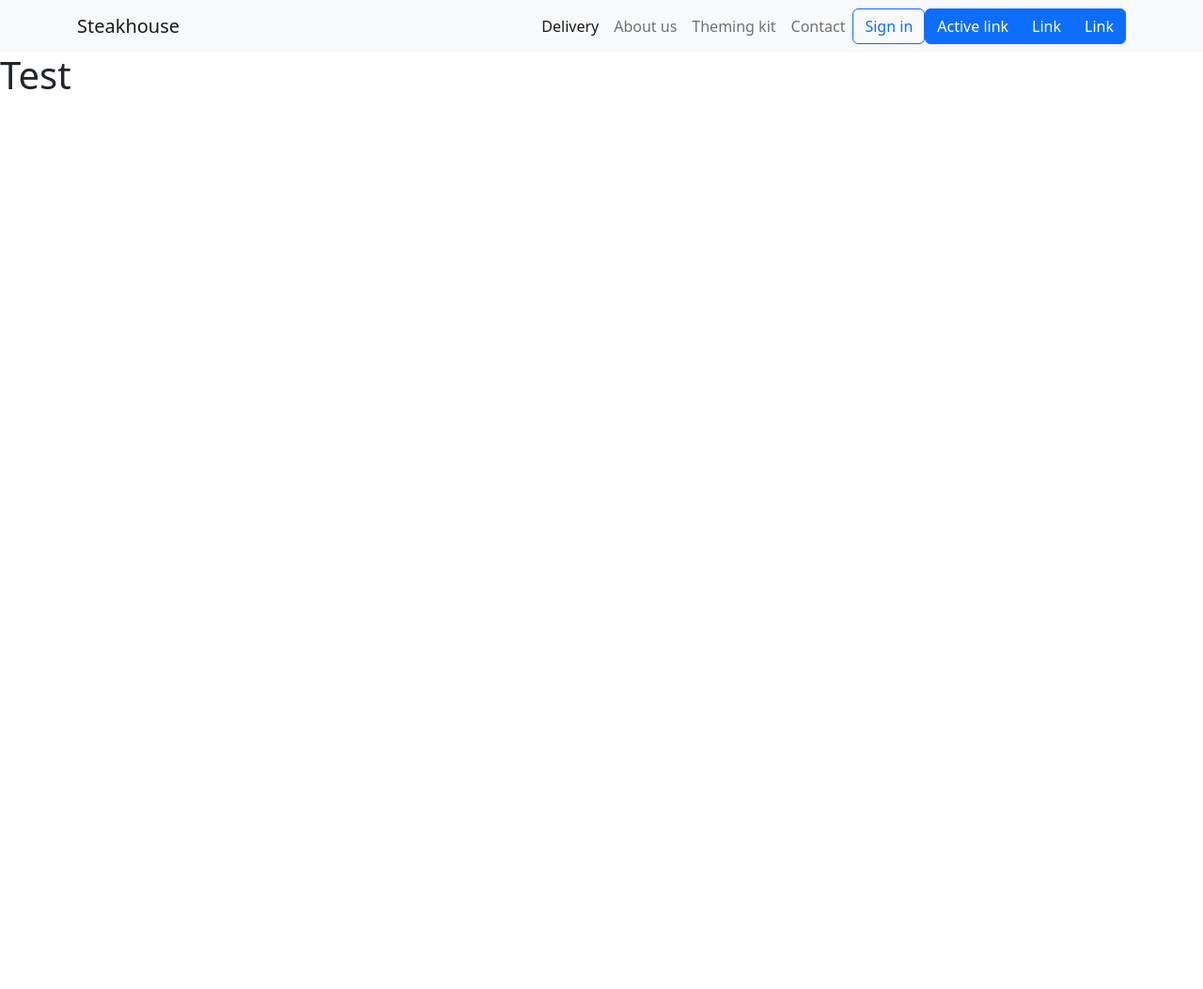
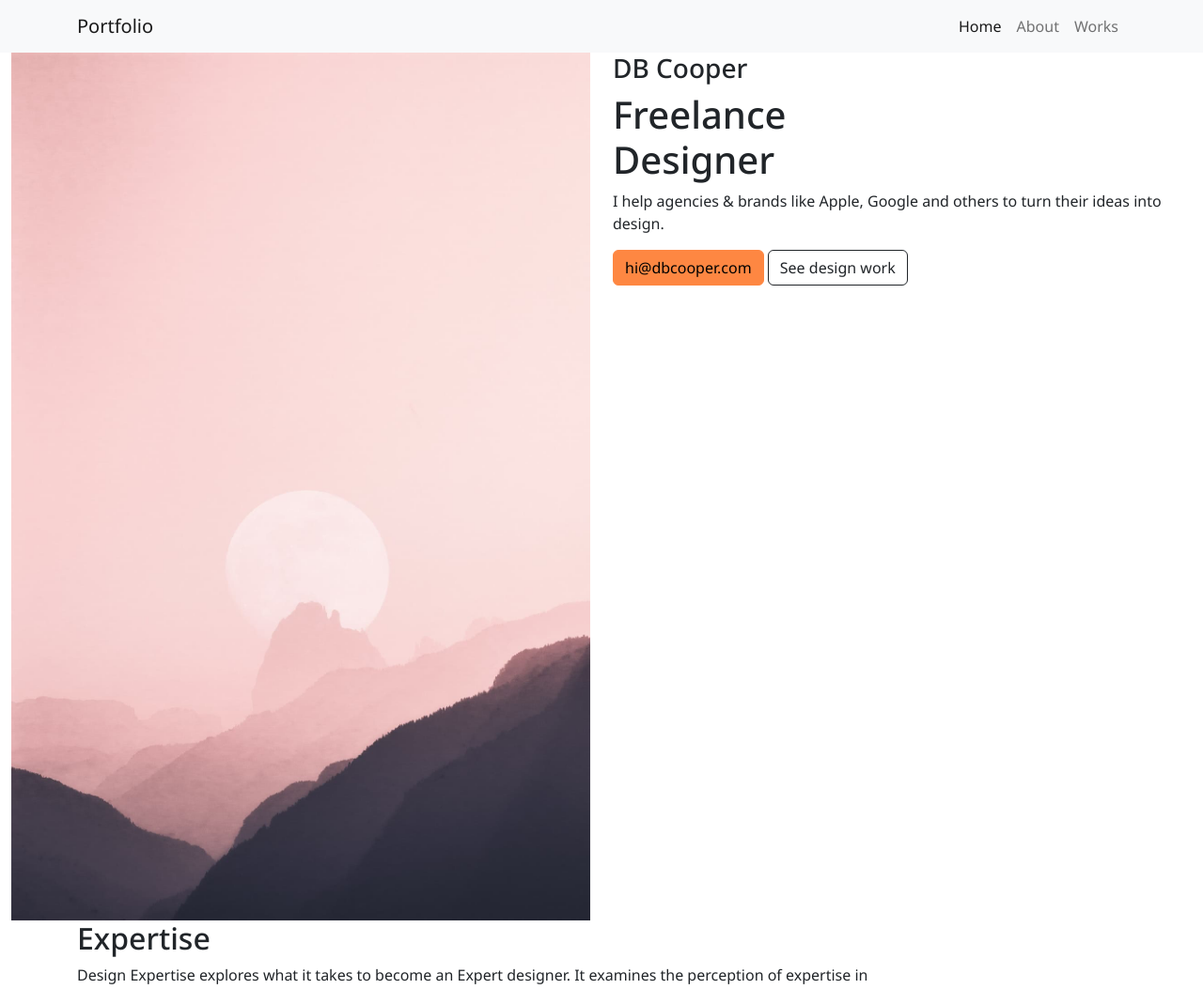
Before and after one commit to samnb175/portfolio-template, a website: page docs/index.html in a window 1280 px wide. Shown: the whole page at 94% size. Before the commit the page ends 800 px from the top, so only its background shows below. Drawn offline with Linux system fonts and the light colour scheme.

Commit message:
add google fonts, images, colors

```diff
--- a/docs/index.html
+++ b/docs/index.html
@@ -6,63 +6,91 @@
     <meta name="viewport" content="width=device-width, initial-scale=1">
 
     <!-- Google Fonts -->
+    <!-- Noto sans, Playfair Display -->
     <link rel="preconnect" href="https://fonts.googleapis.com">
     <link rel="preconnect" href="https://fonts.gstatic.com" crossorigin>
-    <link href="https://fonts.googleapis.com/css2?family=Lato:wght@100;300;400;700;900&display=swap" rel="stylesheet">
+    <link href="https://fonts.googleapis.com/css2?family=Noto+Sans:wght@100;200;300;400;500;600;700&family=Playfair+Display:wght@400;500;600;700;800;900&display=swap" rel="stylesheet">
 
     <!-- Styles -->
-    <link rel="stylesheet" href="./css/styles.min.css?cache_bust=1659268173445" />
+    <link rel="stylesheet" href="./css/styles.min.css?cache_bust=1659289423050" />
 
-    <title>Steak House</title>
+    <title>Portfolio</title>
   </head>
   <body>
-      <nav class="navbar navbar-expand-lg navbar-light bg-light">
+    <header>
+      <!--**********************************************
+          Navbar start
+       **********************************************-->
+      <nav class="navbar navbar-expand-lg bg-light">
         <div class="container">
-          <a class="navbar-brand" href="#">Steakhouse</a>
+          <a class="navbar-brand" href="#">Portfolio</a>
           <button class="navbar-toggler" type="button" data-bs-toggle="collapse" data-bs-target="#navbarSupportedContent" aria-controls="navbarSupportedContent" aria-expanded="false" aria-label="Toggle navigation">
             <span class="navbar-toggler-icon"></span>
           </button>
           <div class="collapse navbar-collapse" id="navbarSupportedContent">
             <ul class="navbar-nav ms-auto mb-2 mb-lg-0">
               <li class="nav-item">
-                <a class="nav-link active" aria-current="page" href="#">Delivery</a>
+                <a class="nav-link active" aria-current="page" href="#">Home</a>
               </li>
               <li class="nav-item">
-                <a class="nav-link" href="#">About us</a>
+                <a class="nav-link" href="#">About</a>
               </li>
               <li class="nav-item">
-                <a class="nav-link" href="theming-kit.html">Theming kit</a>
-              </li>
-              <li class="nav-item">
-                <a class="nav-link" href="#">Contact</a>
+                <a class="nav-link" href="#">Works</a>
               </li>
             </ul>
-            <button type="button" class="btn btn-outline-primary">Sign in</button>
-            <div class="btn-group">
-              <a href="#" class="btn btn-primary">Active link</a>
-              <a href="#" class="btn btn-primary">Link</a>
-              <a href="#" class="btn btn-primary">Link</a>
+          </div>
+        </div>
+      </nav>
+      <!--**********************************************
+          Navbar end
+       **********************************************-->
+    </header>
+
+    <main>
+      <!--**********************************************
+          Hero section start
+       **********************************************-->
+      <section class="hero-section">
+        <div class="container-fluid">
+          <div class="row">
+            <div class="col-sm-6">
+              <img src="images/img1.jpg" class="img-fluid" alt="image">
+            </div>
+            <div class="col-sm-6">
+              <div>
+                <h3>DB Cooper</h3>
+                <h1>Freelance<br>Designer</h1>
+                <p>I help agencies & brands like Apple, Google and others to turn their ideas into design.</p>
+              </div>
+              <div class="cta-wrap">
+                <button type="button" class="btn btn-primary">hi@dbcooper.com</button>
+                <a class="btn btn-outline-dark" href="#" role="button">See design work</a>
+              </div>
             </div>
           </div>
         </div>
-      </nav>
-      <h1>Test</h1>
-      <!-- <section class="hero-section">
-          <div class="row g-0">
-              <div class="col-md-3 bg-secondary d-flex flex-column justify-content-center">
-                  <div class="text-center">
-                    <img src="images/logo.svg" class="logo-wrap img-fluid" alt="steak house logo">
-                    <p class="my-5"><button type="button" class="btn btn-primary">Read more</button></p>
-                  </div>
-              </div>
-              <div class="col-md-9">
-                <div class="image-wrap">
-                  <img src="images/steak-set.jpg" class="img-fluid" alt="hero image">
-                </div>
-              </div>
-          </div>
-      </section> -->
+      </section>
+      <!--**********************************************
+          Hero section end
+       **********************************************-->
 
-    <script src="./js/script.min.js?cache_bust=1659268173445"></script>
+       <!--**********************************************
+          Skills section start
+       **********************************************-->
+       <section class="skills-section">
+        <div class="container">
+          <h2>Expertise</h2>
+          <p>Design Expertise explores what it takes to become an Expert designer. It examines the perception of expertise in</p>
+        </div>
+       </section>
+       <!--**********************************************
+          Skills section end
+       **********************************************-->
+    </main>
+
+    <footer></footer>
+
+    <script src="./js/script.min.js?cache_bust=1659289423050"></script>
   </body>
 </html>
--- a/gulpfile.js
+++ b/gulpfile.js
@@ -42,7 +42,7 @@ const path = {
   },
   src: {
     html: './src/**/*.html',
-    img: './src/images/**/*.*',
+    img: './src/images/**/*',
     style: './src/scss/**/*.scss',
     script: './src/js/**/*.js',
     cachebust: `${destFolder}/**/*.html`,
--- a/src/scss/abstracts/_colors.scss
+++ b/src/scss/abstracts/_colors.scss
@@ -1,5 +1,4 @@
 /* -------------------------------
 Theme colors
 ---------------------------------*/
-$blue-dark: #032248;
-$brown-light: #c6ad8f;
+$primaryColor: #fe8742;
--- a/src/scss/abstracts/_fonts.scss
+++ b/src/scss/abstracts/_fonts.scss
@@ -1,4 +1,5 @@
 /* -------------------------------
 Theme fonts
 ---------------------------------*/
-$primary-font: 'Lato', sans-serif;
+$primaryFont: 'Playfair Display', serif;
+$secondaryFont: 'Noto Sans', sans-serif;
--- a/src/scss/vendors/_custom.scss
+++ b/src/scss/vendors/_custom.scss
@@ -18,13 +18,13 @@ Quickly modify global styling by enabling or disabling optional features.
 /* -------------------------------
 Theme color variables
 ---------------------------------*/
-/* $primary: $blue-dark;
-$secondary: $brown-light; */
+$primary: $primaryColor;
+/* $secondary: $brown-light; */
 
 /* -------------------------------
 Typography
 ---------------------------------*/
-/* $font-family-sans-serif: $primary-font; */
+$font-family-sans-serif: $secondaryFont;
 
 
 /* -------------------------------
```
Also changed, not shown: docs/theming-kit.html (+1 -1 lines), src/index.html (+60 -32 lines), docs/css/styles.min.css, docs/images/img1.jpg (added), docs/images/pexels-ylanite-koppens-2343170.jpg (added), 1 other file.
